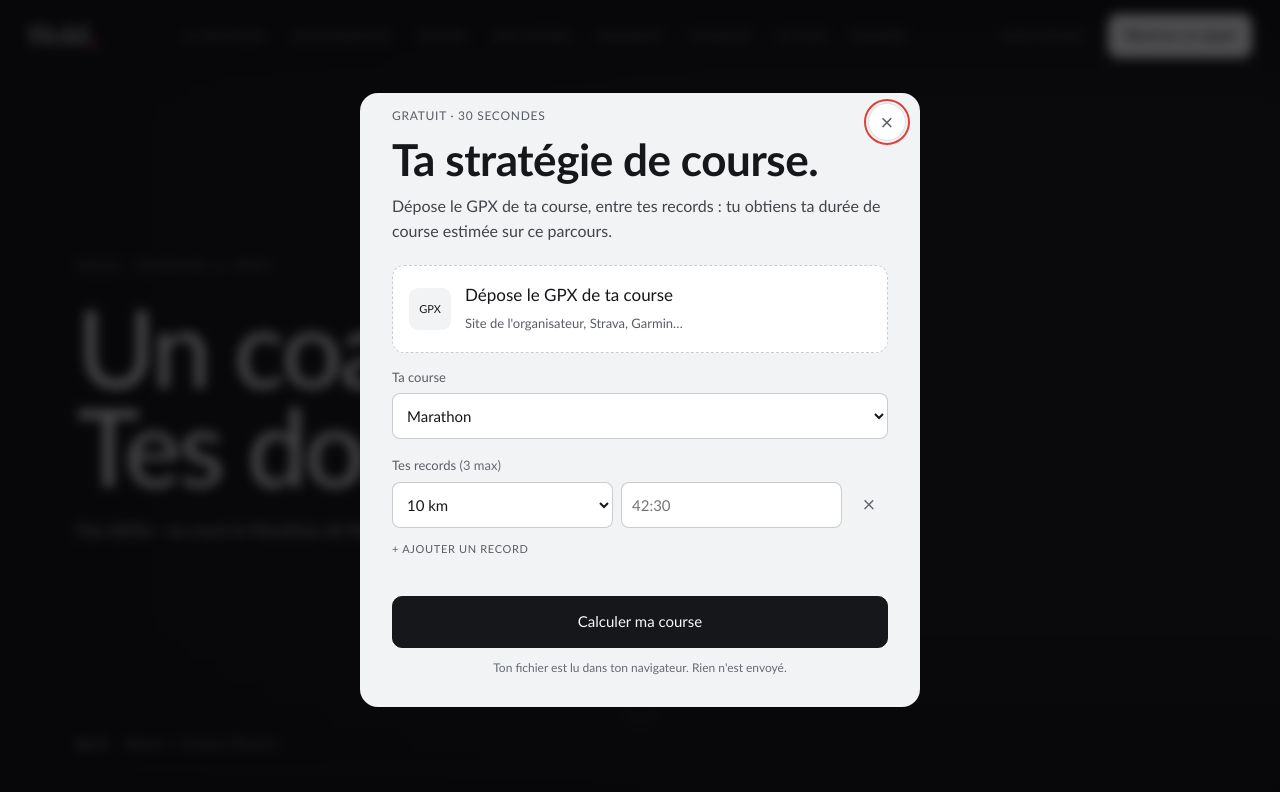
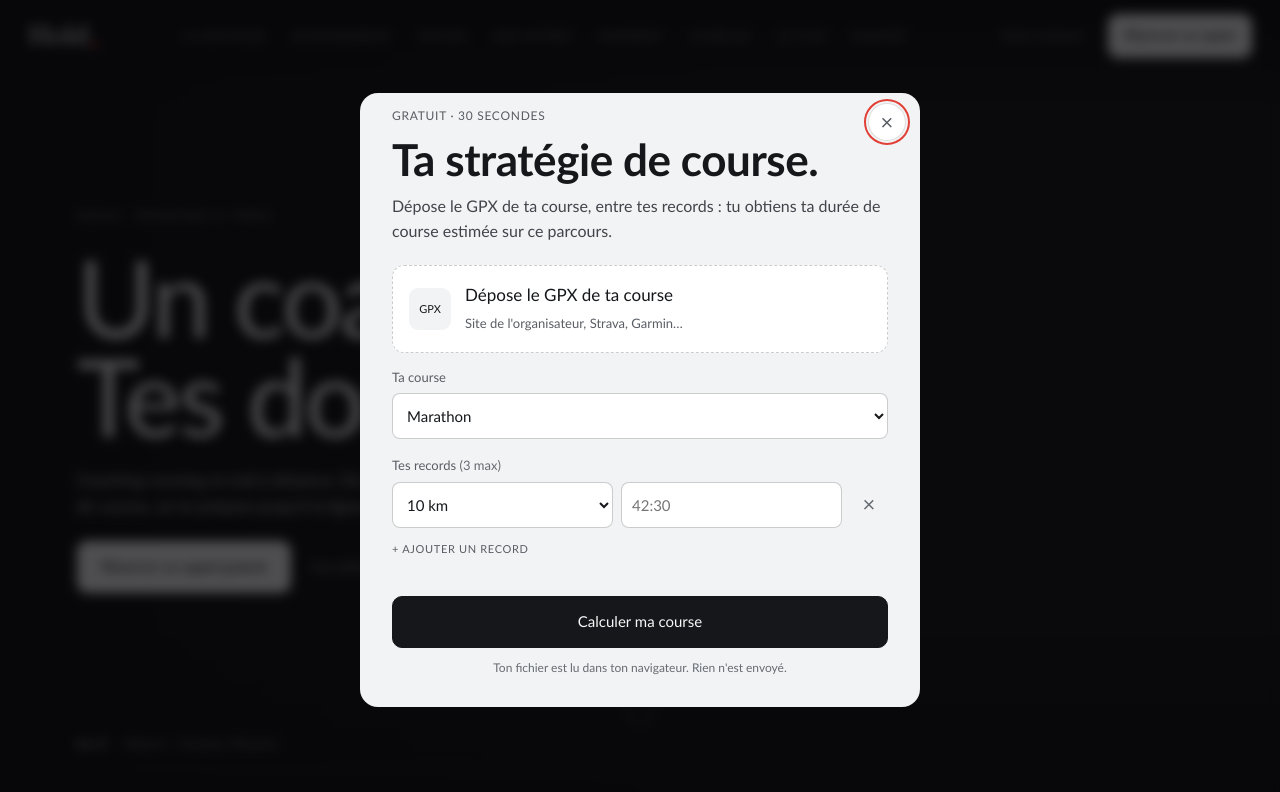
Before and after one commit to lilianmathien49-create/hold-site, a plain HTML site: page index.html in a window 1280 px wide. Shown: the top 792 px of the page. Drawn offline with nearby package versions, Linux system fonts and the light colour scheme; no server answers.

Commit message:
Premier écran : phrase d'offre (jusqu'à la ligne d'arrivée) et bouton « Réserver un appel gratuit »
Co-Authored-By: Claude Opus 5.5 <noreply@anthropic.com>

```diff
--- a/css/styles.css
+++ b/css/styles.css
@@ -1088,3 +1088,14 @@ input[type="range"]::-moz-range-thumb { width: 20px; height: 20px; border: 0; bo
 .pr .pr-box h3, .pr .pr-v { font-weight: 700; }
 /* Le logo garde sa police d'origine (identité Hold). */
 .logo { font-family: 'Fraunces', Georgia, serif; }
+
+/* Premier écran : la phrase d'offre et le bouton d'appel. Les légendes ignorent la souris
+   (la carte reste manipulable) : seul le bouton du premier écran, une fois affiché, est cliquable. */
+.hero-pitch { max-width: 520px; }
+.hero-cta { display: flex; flex-wrap: wrap; align-items: center; gap: 12px 20px; }
+.cap.on .hero-cta .btn { pointer-events: auto; }
+.hero-scroll { font-size: 13px; color: var(--muted); }
+@media (max-width: 760px) {
+  .hero-cta { gap: 10px 14px; }
+  .hero-scroll { flex-basis: 100%; }
+}
--- a/index.html
+++ b/index.html
@@ -169,7 +169,11 @@
       <div class="cap" data-from="0" data-to="0.3">
         <p class="eyebrow">Hold · running &amp; trail</p>
         <h1 class="display">Un coach.<br>Tes données.</h1>
-        <p class="sub">Fais défiler : on court le Marathon de Paris.</p>
+        <p class="sub hero-pitch">Coaching running et trail à distance. De ton entraînement à ta stratégie de course, on te prépare jusqu'à la ligne d'arrivée.</p>
+        <div class="hero-cta">
+          <a href="#contact" class="btn" data-hero-cta>Réserver un appel gratuit</a>
+          <span class="hero-scroll">Fais défiler : on court le Marathon de Paris.</span>
+        </div>
       </div>
       <div class="cap" data-from="0.3" data-to="0.65">
         <h2 class="title">Tu fixes ton objectif.<br><span class="soft">On t'entraîne pour lui.</span></h2>
```
